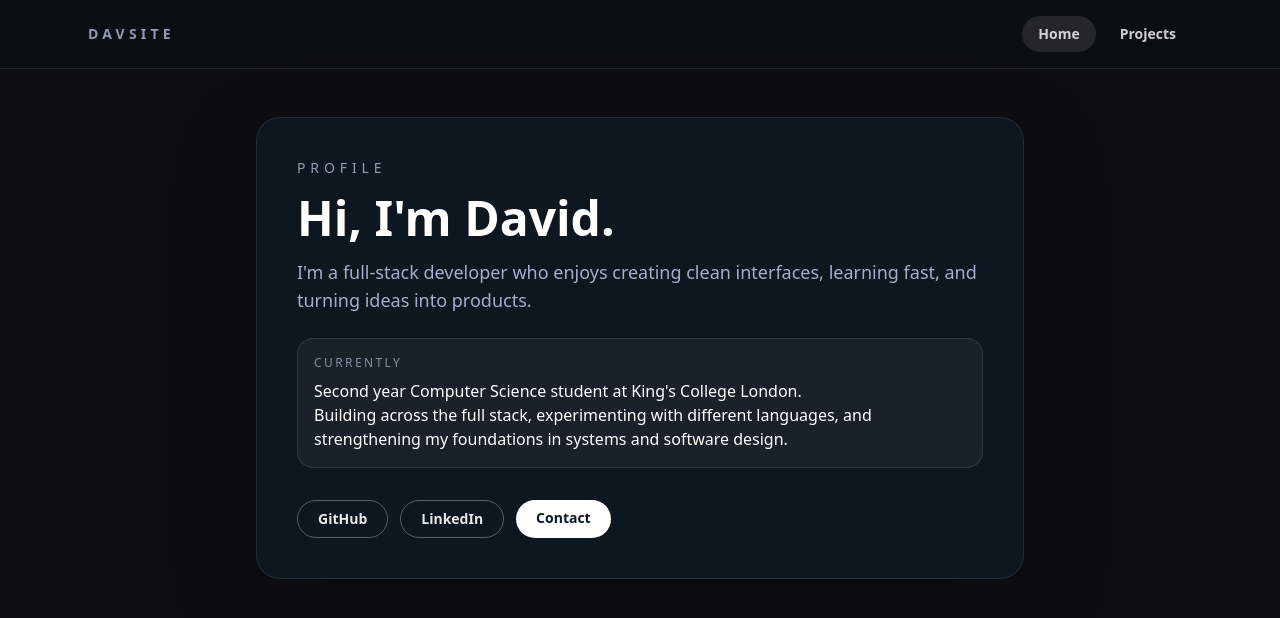
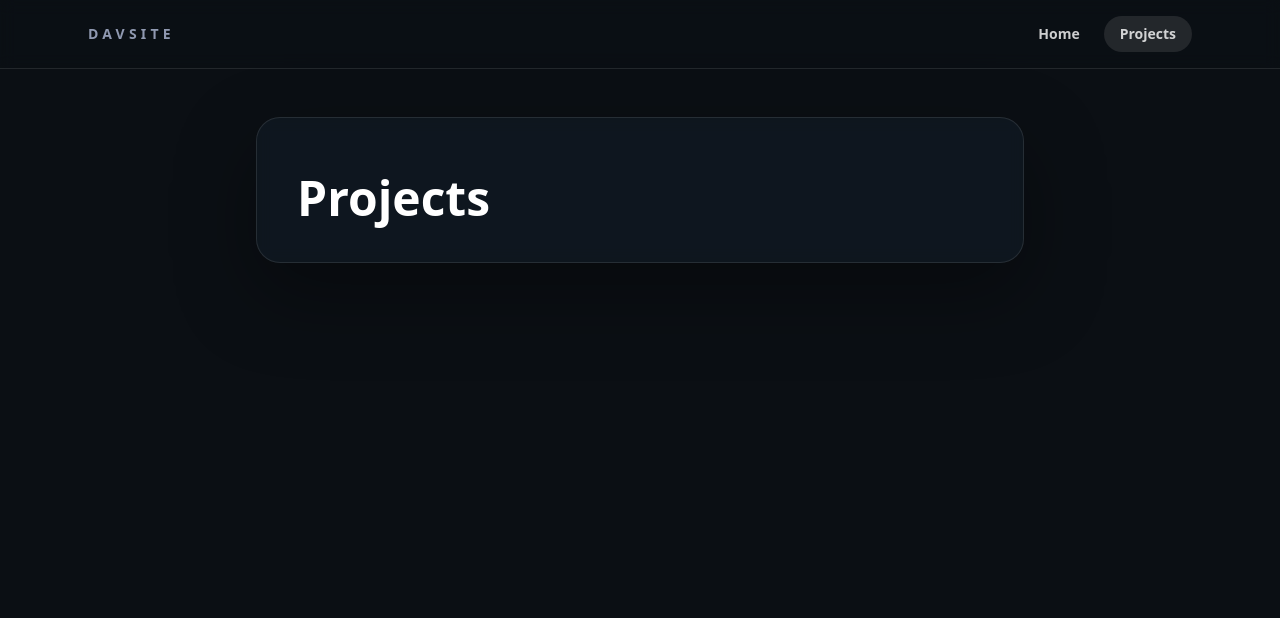
Before and after one commit to daviddudun/davsite, a React app in the folder frontend/: page /projects in a window 1280 px wide. Before the commit this address led to /. Shown: the top 618 px of the page. Built offline with nearby package versions, Linux system fonts and the light colour scheme; the HTML template or start-up script is replaced by a standard one.

Commit message:
feat: add basic projects page

```diff
--- /dev/null
+++ b/frontend/src/pages/Projects.tsx
@@ -0,0 +1,13 @@
+function Projects() {
+  return (
+    <main className="app-shell bg-midnight text-white">
+      <section className="w-full max-w-3xl rounded-3xl border border-white/10 bg-steel/90 p-10 shadow-[0_30px_80px_rgba(0,0,0,0.35)] backdrop-blur">
+        <h1 className="mt-4 text-4xl font-semibold leading-tight md:text-5xl">
+          Projects
+        </h1>
+      </section>
+    </main>
+  )
+}
+
+export default Projects
--- a/frontend/src/pages/index.ts
+++ b/frontend/src/pages/index.ts
@@ -1 +1,2 @@
 export { default as Home } from './Home'
+export { default as Projects } from './Projects'
--- a/frontend/src/routes/AppRoutes.tsx
+++ b/frontend/src/routes/AppRoutes.tsx
@@ -1,10 +1,11 @@
 import { Navigate, Route, Routes } from 'react-router-dom'
-import { Home } from '../pages'
+import { Home, Projects } from '../pages'
 
 export function AppRoutes() {
   return (
     <Routes>
       <Route path="/" element={<Home />} />
+      <Route path="/projects" element={<Projects />} />
       <Route path="*" element={<Navigate to="/" replace />} />
     </Routes>
   )
```
